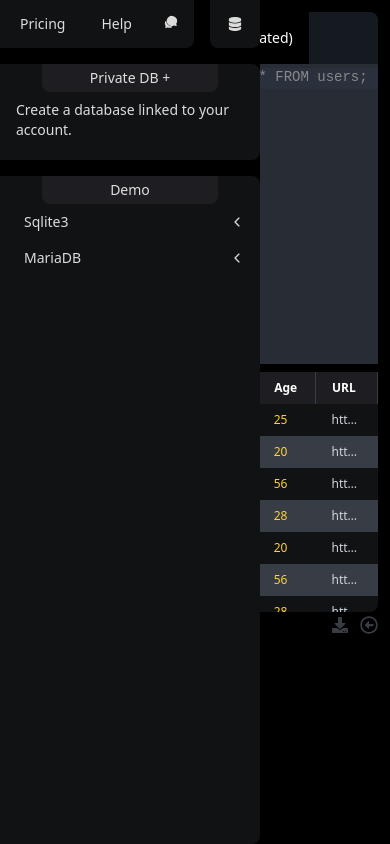
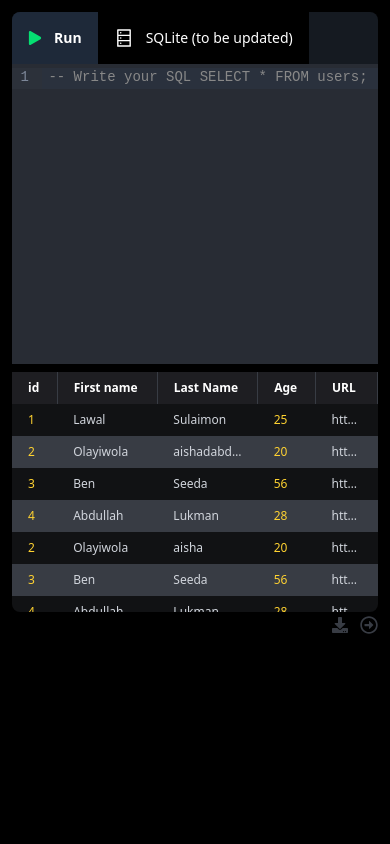
Before and after one commit to BnDaud/SQL-Engine-Frontend, a React (Vite) app: page / in a window 390 px wide. Built offline with nearby package versions, Linux system fonts and the light colour scheme.

Commit message:
added mobile ui/ux

```diff
--- a/src/App.jsx
+++ b/src/App.jsx
@@ -5,7 +5,7 @@ import Sidenav from "./component/sidenave";
 
 export const globalContext = createContext();
 function App() {
-  const [showSidenav, setShowSidenav] = useState(true);
+  const [showSidenav, setShowSidenav] = useState(false);
 
   return (
     <>
--- a/src/component/commandarea.jsx
+++ b/src/component/commandarea.jsx
@@ -55,7 +55,7 @@ const Editor = () => {
             theme={oneDark}
             extensions={[sql()]}
             onChange={(value) => setContent(value)}
-            className="w-auto text-sm scrollbar-thin"
+            className="w-auto text-sm scrollbar-thin "
             /* how can i remove the  focus or border line and round it edge*/
           />
         </div>
--- a/src/component/resultarea.jsx
+++ b/src/component/resultarea.jsx
@@ -24,6 +24,16 @@ const Resultarea = () => {
       20,
       "http://",
     ],
+    [3, "Ben", "Seeda", 56, "http://"],
+    [4, "Abdullah", "Lukman", 28, "http://"],
+    [2, "Olayiwola", "aisha", 20, "http://"],
+    [3, "Ben", "Seeda", 56, "http://"],
+    [4, "Abdullah", "Lukman", 28, "http://"],
+    [3, "Ben", "Seeda", 56, "http://"],
+    [4, "Abdullah", "Lukman", 28, "http://"],
+    [2, "Olayiwola", "aisha", 20, "http://"],
+    [3, "Ben", "Seeda", 56, "http://"],
+    [4, "Abdullah", "Lukman", 28, "http://"],
     [3, "Ben", "Seeda", 56, "http://"],
     [4, "Abdullah", "Lukman", 28, "http://"],
     [2, "Olayiwola", "aisha", 20, "http://"],
--- a/src/component/sidenave.jsx
+++ b/src/component/sidenave.jsx
@@ -111,8 +111,8 @@ const Sidenav = () => {
     <>
       <div
         className={`h-screen relative z-10 transition-all ease-in-out  duration-500 ${
-          showSidenav ? "flex w-2/3 md:w-1/5   flex-col" : "w-0 overflow-hidden"
-        }   bg-black text-white/85 text-sm space-y-4`}
+          showSidenav ? "flex w-3/4 md:w-1/5   flex-col" : "w-0 overflow-hidden"
+        }   bg-black/60 backdrop-blur-md text-white/85 text-sm space-y-4`}
       >
         {modal[0].showModal ? (
           <Modal modal={modal[0]} toggleModal={toggleModal} />
@@ -121,7 +121,7 @@ const Sidenav = () => {
           <Modal modal={modal[1]} toggleModal={toggleModal} />
         ) : null}
         {/* Header */}
-        <div className="flex gap-4 justify-between h-12 items-center w-full">
+        <div className="flex gap-4 justify-between h-12 items-center w-11/12">
           <div className="w-7/9 flex gap-3 px-2 bg-gray_light/30 h-12 items-center justify-between rounded-ee-lg">
             <p
               className="hover:bg-text_color/70 py-1 px-3 rounded-lg cursor-pointer"
@@ -171,7 +171,7 @@ const Sidenav = () => {
         </div>
 
         {/* Private DB Card */}
-        <div className="bg-gray_light/30 rounded-r-lg h-24 px-4 space-y-2">
+        <div className="bg-gray_light/30 rounded-r-lg h-24 px-4 space-y-2 w-11/12">
           <div className="w-max mx-auto">
             <p className="text-center rounded-b-lg text-sm py-1 bg-bg_black w-44">
               Private DB +
@@ -181,7 +181,7 @@ const Sidenav = () => {
         </div>
 
         {/* Database Explorer */}
-        <div className="bg-gray_light/30 rounded-r-lg px-4 space-y-2 flex-1 overflow-y-auto scrollbar-thin">
+        <div className="bg-gray_light/30 rounded-r-lg px-4 space-y-2 flex-1 overflow-y-auto scrollbar-thin w-11/12">
           <div className="w-max mx-auto">
             <p className="text-center rounded-b-lg text-sm py-1 bg-bg_black w-44">
               Demo
```
